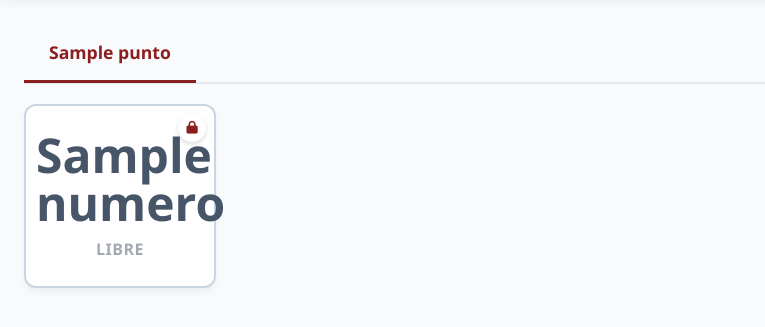
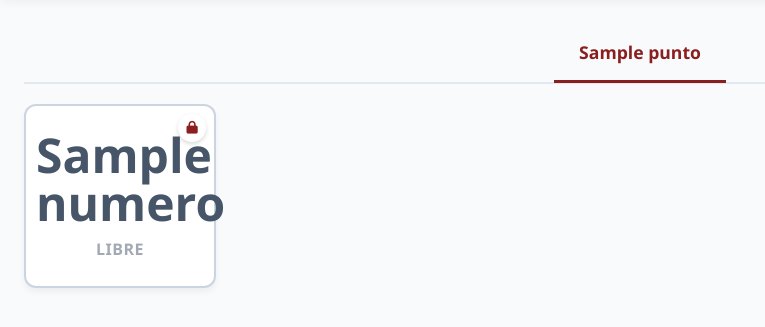
Before and after one commit to ceal2013/MerquenPOS, a Django app: template templates/POS/mesas.html in a window 1280 px wide. Shown: the part 60-387 px from the top of the page, without its empty margins (0-765 px from the left). Run offline with Django 5.2, Linux system fonts and the light colour scheme; the template is opened without the code that fills it: most values are stand-ins (such as "Sample title", 1, 10 or a date in 2020).

Commit message:
Agregar alineación centrada a las pestañas de puntos de venta en la vista de mesas

```diff
--- a/templates/POS/mesas.html
+++ b/templates/POS/mesas.html
@@ -150,7 +150,7 @@
             <div class="alert alert-danger">{{ error }}</div>
         {% else %}
 
-            <ul class="nav nav-tabs" id="puntosVentaTab" role="tablist">
+            <ul class="nav nav-tabs justify-content-center" id="puntosVentaTab" role="tablist">
                 {% for punto in puntos_con_mesas %}
                     <li class="nav-item" role="presentation">
                         <button class="nav-link {% if forloop.first %}active{% endif %}"
```
